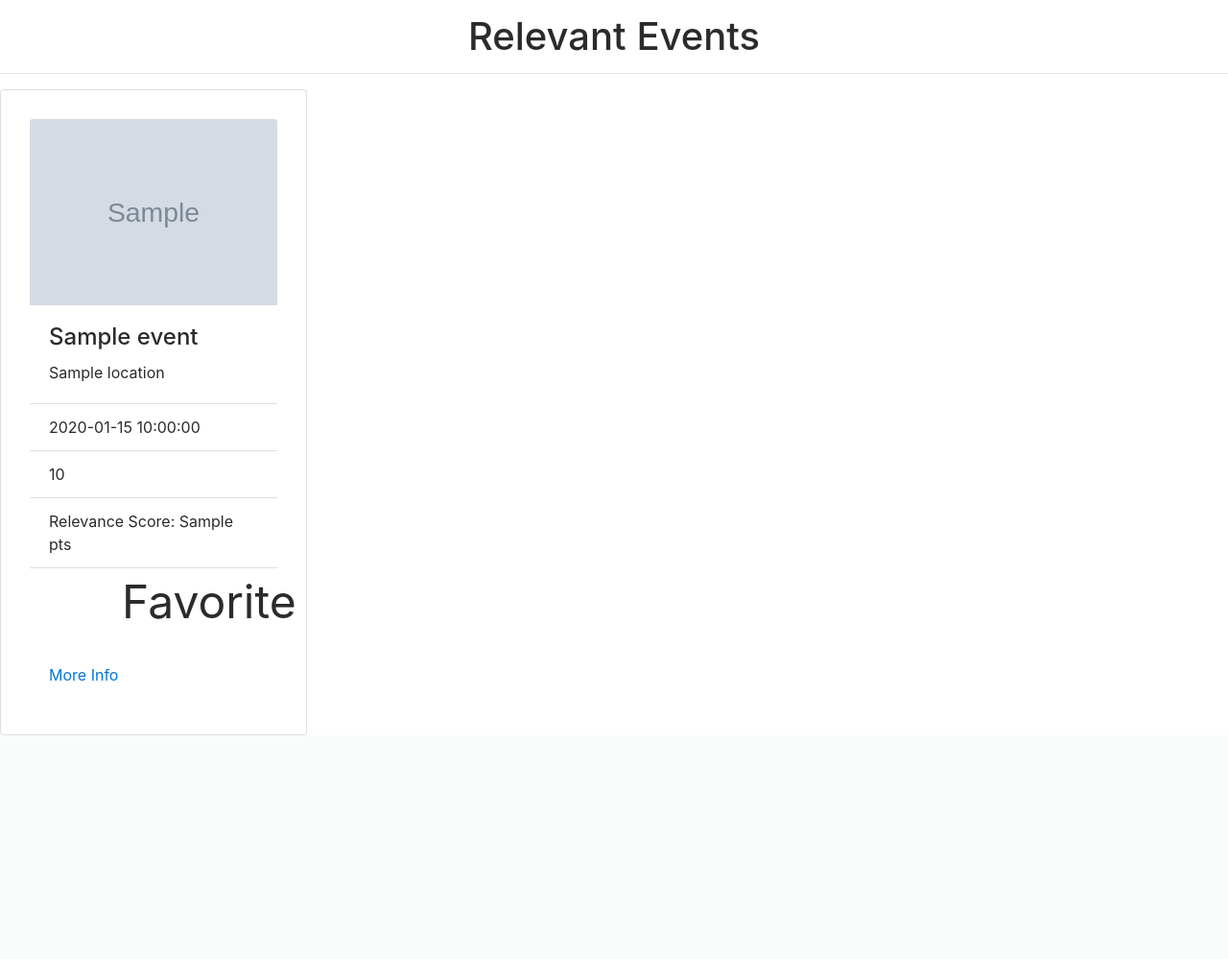
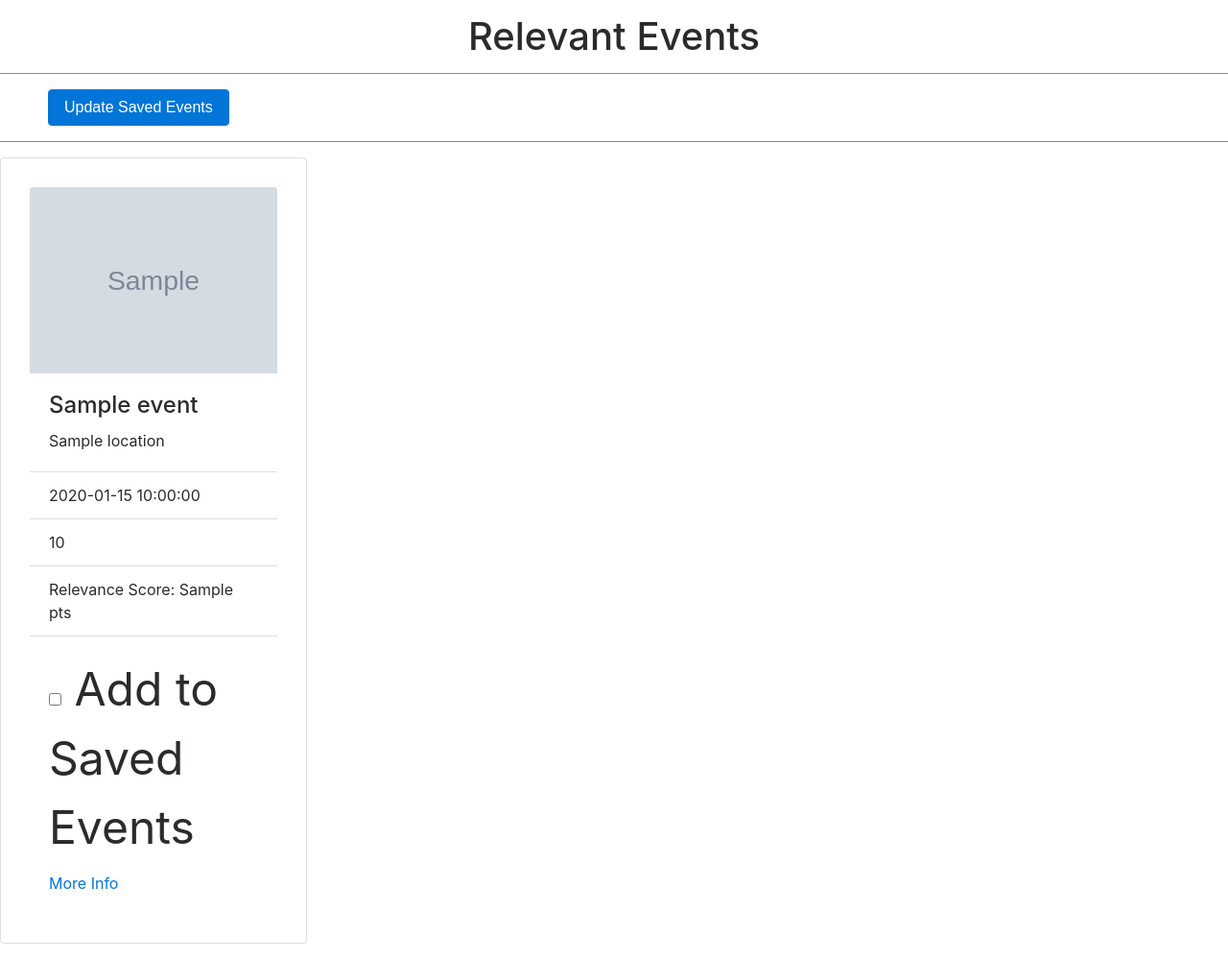
Before and after one commit to SChakravorti21/iCitizenFlask, a Flask app: template iCitizenFlaskApp/templates/events.html in a window 1280 px wide. Shown: the part 56-1055 px from the top of the page at 96% size. Before the commit the page ends 822 px from the top, so only its background shows below. Run offline with Flask 2, Linux system fonts and the light colour scheme; the template is opened without the code that fills it: most values are stand-ins (such as "Sample title", 1, 10 or a date in 2020); grey boxes marked "Sample" are stand-in pictures; some libraries are stand-ins or nearby versions.

Commit message:
added checkboxes, updates saved events to db, checks db for check

```diff
--- a/iCitizenFlaskApp/dbconfig.py
+++ b/iCitizenFlaskApp/dbconfig.py
@@ -12,6 +12,8 @@ class QueryKeys:
 	PASSWORD = 'password'
 	INPUTTED_PREFERENCES = 'inputted_prefs'
 
+	#stores arrayist of saved event titles
+	SAVED_EVENTS = 'saved_events'
 
 	PREFERENCES = 'preferences'
 	LOCATION = 'location'
--- a/iCitizenFlaskApp/models/Event.py
+++ b/iCitizenFlaskApp/models/Event.py
@@ -11,7 +11,7 @@ import time
 
 class Event:
 
-	def __init__(self, org_title, title, link, time, location, price, img_link, pts = 0):
+	def __init__(self, org_title, title, link, time, location, price, img_link, pts = 0, saved = False):
 		self.org_title = org_title
 		self.title = title
 		self.link = link
@@ -20,6 +20,7 @@ class Event:
 		self.price = price
 		self.img_link = img_link
 		self.pts = pts
+		self.saved = saved
 
 	#param = state, city, max page num, list of subject prefs
 	#returns list of all events
--- a/iCitizenFlaskApp/static/dist/css/event.css
+++ b/iCitizenFlaskApp/static/dist/css/event.css
@@ -3,10 +3,9 @@
 }
 
 
-.label_event input[type="checkbox"] {
-  display: none !important;
+
+#star-check-id {
 }
-
 .custom-checkbox {
   margin-left: 2em;
   position: relative;
--- a/iCitizenFlaskApp/templates/events.html
+++ b/iCitizenFlaskApp/templates/events.html
@@ -1,5 +1,6 @@
 {% extends 'index.html' %}
 
+<link rel="stylesheet" type="text/css" href="/static/dist/css/event.css">
 {% block body %}
 
 {% if db_client['update_db'] == False %}
@@ -7,9 +8,14 @@
 {% endif %}
 
   <h1 style="text-align:center;">Relevant Events</h1>
-  <hr style="color:black;">
+  <hr style="border-top: 1px solid #8c8b8b;">
+  <input type="submit" class="btn btn-primary" value="Update Saved Events"
+            form="save_events_form" style="margin-left:50px">
 
-  <div class="row">
+  <hr style="border-top: 1px solid #8c8b8b;">
+
+    <form class="form-group" method="POST" id="save_events_form">
+        <div class="row">
 
     {% for event in event_list %}
       <div class="col-4 col-sm-6 col-md-4 col-lg-4 col-xl-4">
@@ -27,12 +33,10 @@
 
 
             <!-- <link href="//netdna.bootstrapcdn.com/bootstrap/3.0.0/css/bootstrap.min.css" rel="stylesheet"> -->
+            <label class="custom-checkbox label_event" style="margin: 20px 0px -10px 20px">
 
-            <label for="id-of-input" class="custom-checkbox label_event">
-              <input type="checkbox" id="id-of-input"/>
-              <i class="glyphicon glyphicon-star-empty"></i>
-              <i class="glyphicon glyphicon-star"></i>
-              <span>Favorite</span>
+              <input type="checkbox" name = "box" value="{{ event.title }}" {% if event.saved %} checked {% endif %}/>
+                <span>Add to Saved Events</span>
             </label>
 
 
@@ -44,8 +48,10 @@
 
         </div>
       {% endfor %}
+      </div>
+    </form>
 
-  </div>
+
 
 
 {% endblock %}
```
Also changed, not shown: iCitizenFlaskApp/views/user_routes.py (+31 -1 lines).
